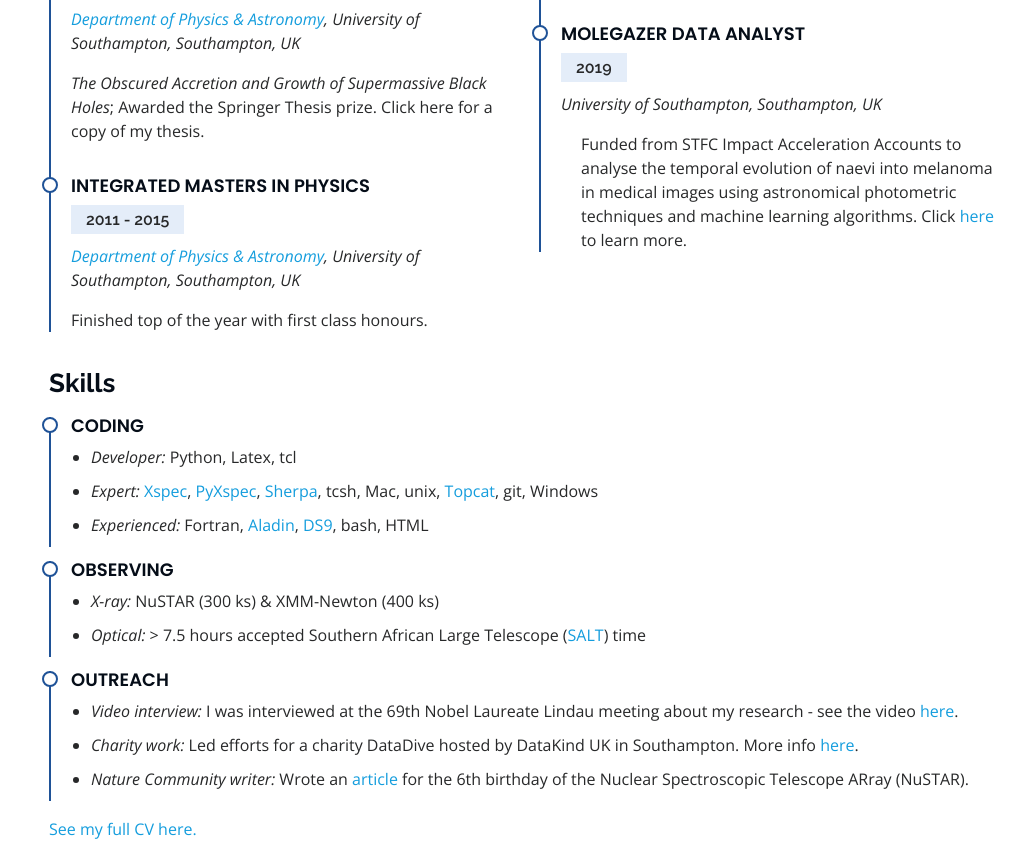
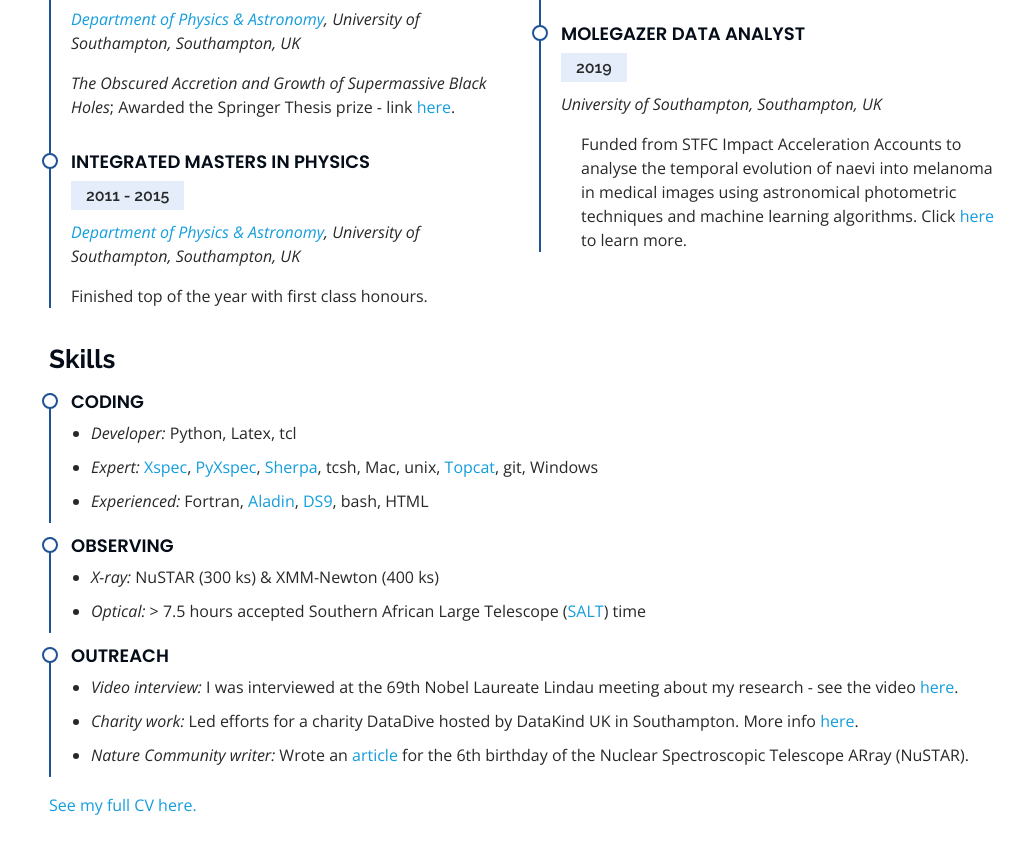
Before and after one commit to pboorm/pboorm.github.io, a plain HTML site: page index.html in a window 1280 px wide. Shown: the part 2635-3503 px from the top of the page, without its empty margins (266-1280 px from the left). Drawn offline with nearby package versions, Linux system fonts and the light colour scheme.

Commit message:
Fixed Thesis link

```diff
--- a/index.html
+++ b/index.html
@@ -225,7 +225,7 @@
               <h4>PhD in astrophysics</h4>
               <h5>2015 - 2019</h5>
               <p><em><a href="http://www.astro.soton.ac.uk" target="_blank">Department of Physics & Astronomy</a>, University of Southampton, Southampton, UK</em></p>
-              <p><em>The Obscured Accretion and Growth of Supermassive Black Holes</em>; Awarded the Springer Thesis prize. Click here for a copy of my thesis.</p>
+              <p><em>The Obscured Accretion and Growth of Supermassive Black Holes</em>; Awarded the Springer Thesis prize - link <a href="https://www.springer.com/gp/book/9783030603601" target="_blank">here</a>.</p>
             </div>
             <div class="resume-item">
               <h4>Integrated Masters in Physics</h4>
```
